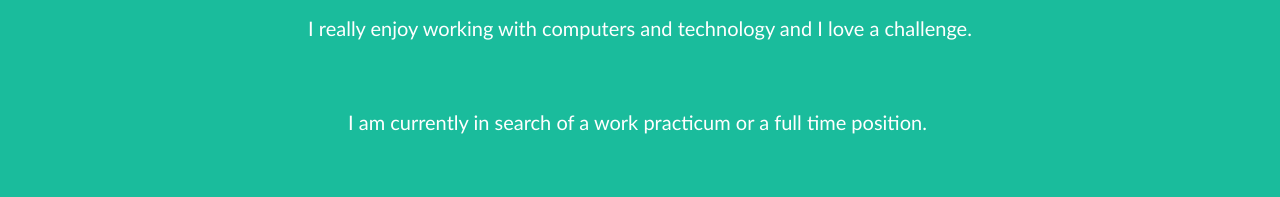
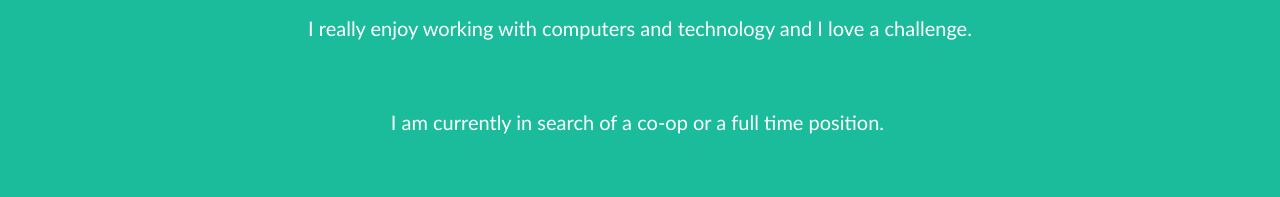
Before and after one commit to lsaffel/lsaffel.github.io, a plain HTML site: page index.html in a window 1280 px wide. Shown: the part 1919-2116 px from the top of the page. Drawn offline with nearby package versions, Linux system fonts and the light colour scheme; a web font is replaced by a local one.

Commit message:
Update index.html

```diff
--- a/index.html
+++ b/index.html
@@ -159,7 +159,7 @@
             <div class="text-center">
                 <p class="pre-wrap lead">My strongest skills are problem solving, analysis and visual analysis.</p>
                 <p class="pre-wrap lead">I really enjoy working with computers and technology and I love a challenge.</p></br></br>
-                <p class="pre-wrap lead">I am currently in search of a work practicum or a full time position. </p></br></br>
+                <p class="pre-wrap lead">I am currently in search of a co-op or a full time position. </p></br></br>
             </div>
 
             <!-- Education Section Heading-->
```
